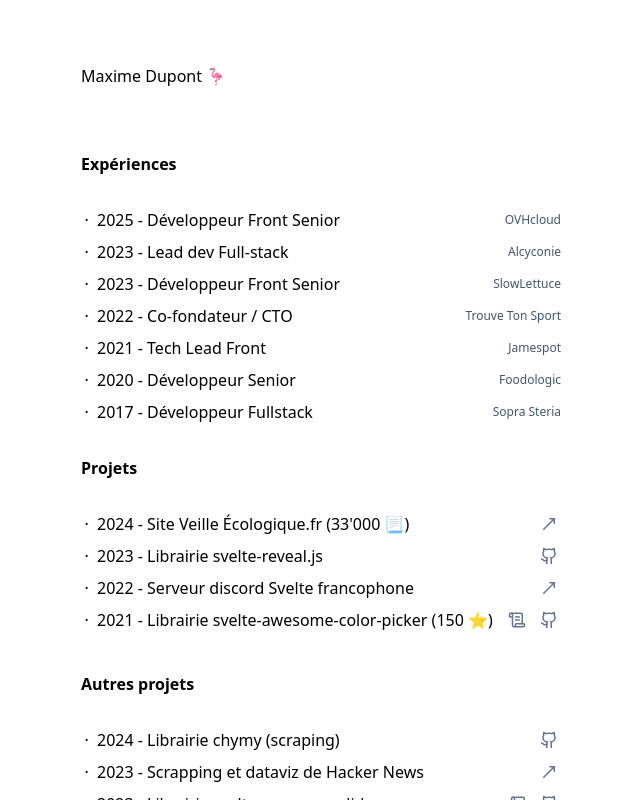
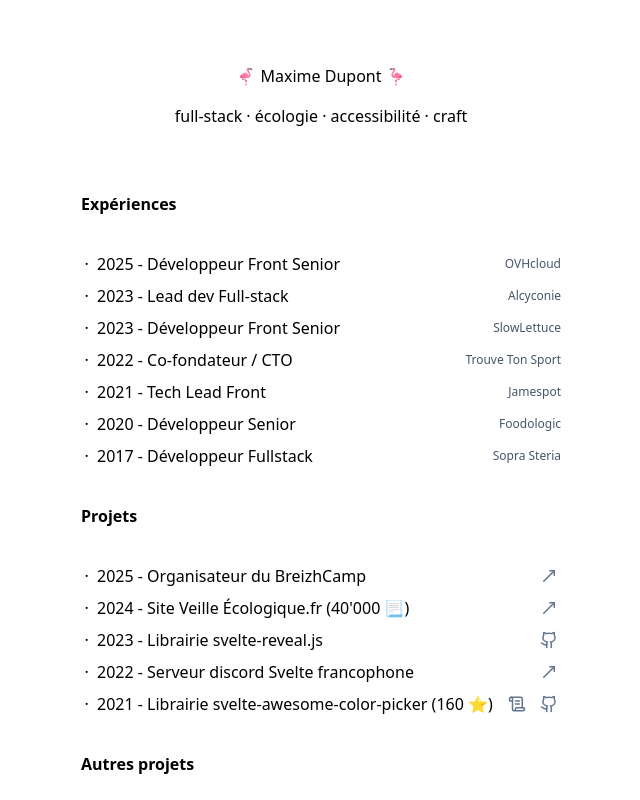
Before and after one commit to Ennoriel/maxime-dupont, a SvelteKit app: page / in a window 1280 px wide. Both pictures are taken after a click on the button "Voir plus". Shown: the top 800 px of the page, without its empty margins (319-959 px from the left). Built offline with nearby package versions, Linux system fonts and the light colour scheme; no server answers.

Commit message:
add orga bzhcamp + improvements

```diff
--- a/src/app.css
+++ b/src/app.css
@@ -5,7 +5,7 @@ ul {
 }
 
 li {
-	@apply my-2;
+	@apply py-1;
 	list-style: '·  ';
 }
 
--- a/src/lib/components/LinkIcon.svelte
+++ b/src/lib/components/LinkIcon.svelte
@@ -12,7 +12,7 @@
 	const Icon = $derived(Icons[src]);
 </script>
 
-<a {href}>
+<a {href} target="_blank">
 	<Icon role="img" aria-label={alt} width="18" height="18" />
 </a>
 
--- a/src/lib/data.ts
+++ b/src/lib/data.ts
@@ -53,8 +53,19 @@ export const experiences = [
 
 export const projects = [
 	{
+		year: 2025,
+		description: `Organisateur du BreizhCamp`,
+		links: [
+			{
+				href: 'https://www.breizhcamp.org/',
+				src: 'arrow',
+				alt: 'site du breizhcamp'
+			}
+		]
+	},
+	{
 		year: 2024,
-		description: `Site Veille Écologique.fr (33'000 📃)`,
+		description: `Site Veille Écologique.fr (40'000 📃)`,
 		links: [
 			{
 				href: 'https://www.veilleecologique.fr/',
@@ -79,7 +90,7 @@ export const projects = [
 		description: `Serveur discord Svelte francophone`,
 		links: [
 			{
-				href: 'https://discord.gg/N3UTWGt7',
+				href: 'https://discord.gg/cJZUCUxMYZ',
 				src: 'arrow',
 				alt: "lien d'invitation discord"
 			}
@@ -87,7 +98,7 @@ export const projects = [
 	},
 	{
 		year: 2021,
-		description: `Librairie svelte-awesome-color-picker (150 ⭐)`,
+		description: `Librairie svelte-awesome-color-picker (160 ⭐)`,
 		links: [
 			{
 				href: 'https://svelte-awesome-color-picker.vercel.app/',
--- a/src/routes/(homepage)/+page.svelte
+++ b/src/routes/(homepage)/+page.svelte
@@ -4,12 +4,17 @@
 	import Email from '$lib/icons/Email.svelte';
 	import Github from '$lib/icons/Github.svelte';
 	import Linkedin from '$lib/icons/Linkedin.svelte';
-	import { slide } from 'svelte/transition';
+	import { fade, slide } from 'svelte/transition';
 
 	let seeMore = $state(false);
 </script>
 
-<h1 class="my-16">Maxime Dupont 🦩</h1>
+<h1 class="mt-16 mb-4 text-center">
+	<span class="queer">🦩</span>
+	Maxime Dupont 🦩
+</h1>
+
+<p class="mb-16 text-center">full-stack · écologie · accessibilité · craft</p>
 
 <h2 class="my-8 font-semibold">Expériences</h2>
 
@@ -30,7 +35,7 @@
 
 <h2 class="my-8 font-semibold">Projets</h2>
 
-<ul class="mb-2">
+<ul class="pb-8">
 	{#each projects as project}
 		<li>
 			<div class="flex items-center justify-between">
@@ -47,13 +52,22 @@
 	{/each}
 </ul>
 
-{#if !seeMore}
-	<button onclick={() => (seeMore = true)} class="cursor-pointer">Voir plus</button>
-{/if}
+<div class="relative">
+	{#if !seeMore}
+		<button
+			class="absolute -mt-6 cursor-pointer hover:underline"
+			onclick={() => (seeMore = true)}
+			in:fade={{ duration: 400, delay: 800 }}
+			out:fade={{ duration: 400 }}
+		>
+			Voir plus
+		</button>
+	{/if}
+</div>
 
 {#if seeMore}
-	<div transition:slide={{ duration: 800 }}>
-		<h2 class="mb-8 pt-8 font-semibold">Autres projets</h2>
+	<div transition:slide={{ duration: 1200 }}>
+		<h2 class="mb-8 font-semibold">Autres projets</h2>
 
 		<ul>
 			{#each furtherProjects as project}
@@ -75,7 +89,9 @@
 {/if}
 
 {#if seeMore}
-	<button onclick={() => (seeMore = false)} class="cursor-pointer">Voir moins</button>
+	<button onclick={() => (seeMore = false)} class="cursor-pointer pt-2 hover:underline">
+		Voir moins
+	</button>
 {/if}
 
 <h2 class="my-8 font-semibold">Conférences</h2>
@@ -121,6 +137,11 @@
 </ul>
 
 <style>
+	.queer {
+		display: inline-block;
+		transform: scale(-1, 1);
+	}
+
 	.contact .flex {
 		display: inline-flex;
 		align-items: center;
```
